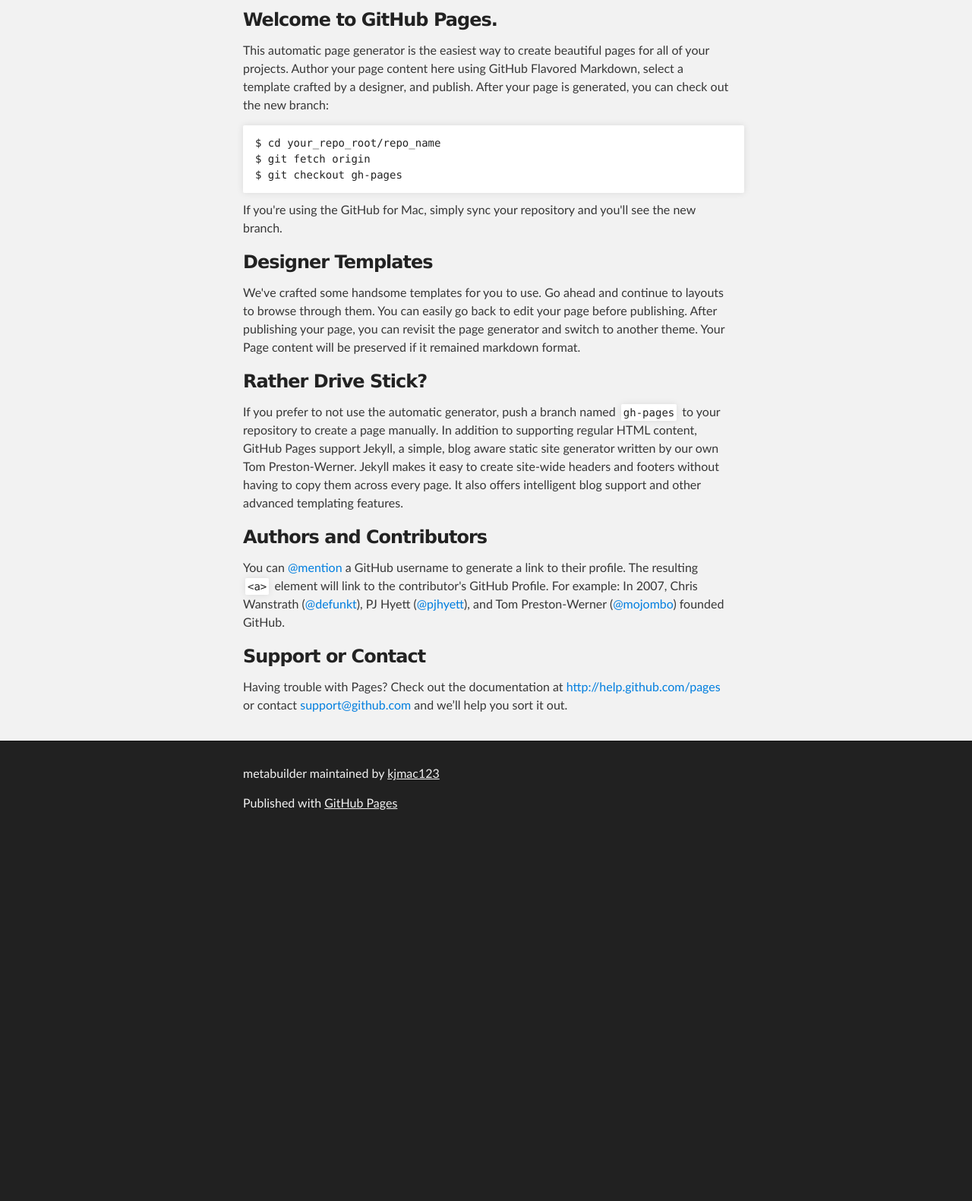
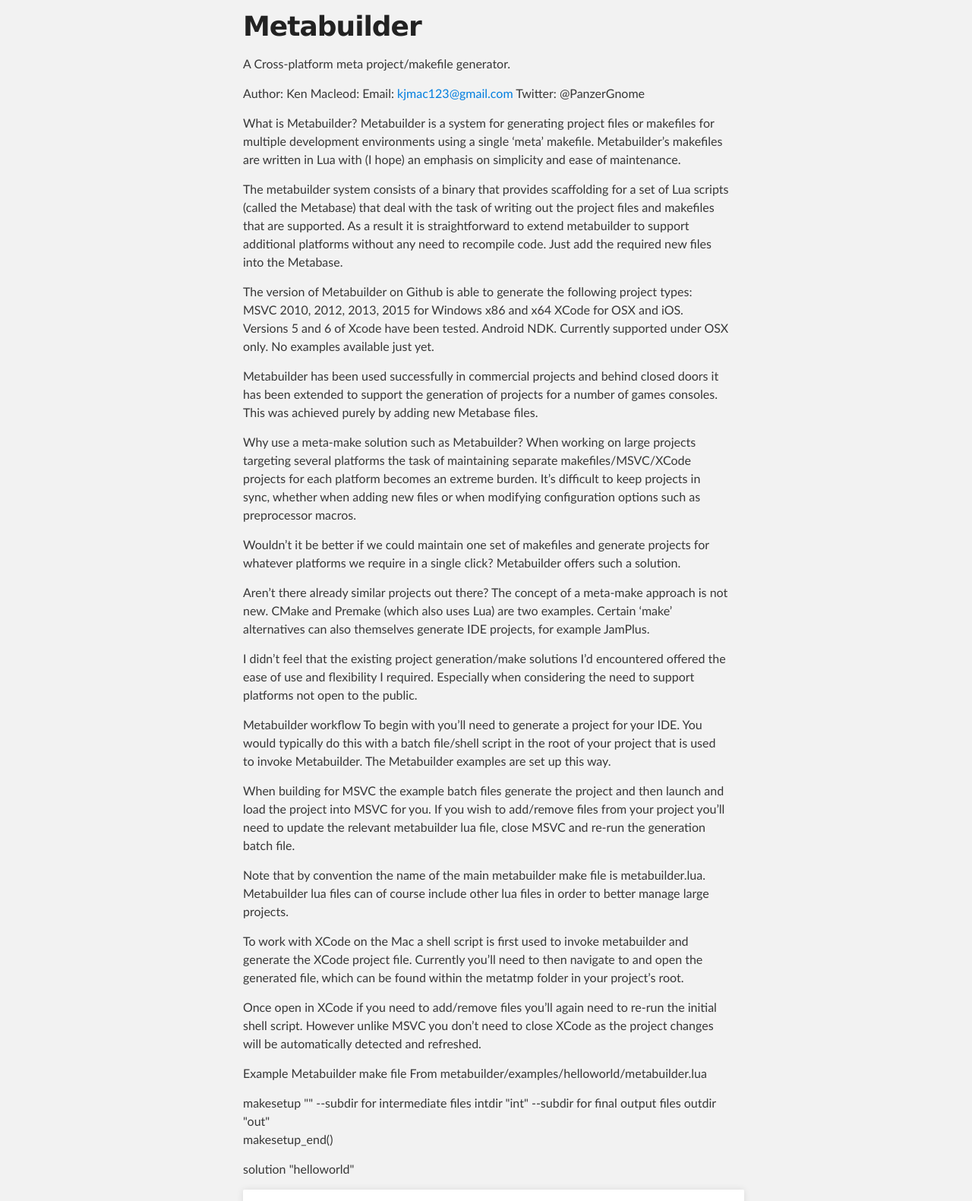
Before and after one commit to kjmac123/metabuilder, a plain HTML site: page index.html in a window 1280 px wide. Shown: the part 216-1797 px from the top of the page at 76% size. Before the commit the page ends 1320 px from the top, so only its background shows below. Drawn offline with Linux system fonts and the light colour scheme.

```diff
--- a/index.html
+++ b/index.html
@@ -2,9 +2,9 @@
 <html>
 
   <head>
-    <meta charset='utf-8' />
-    <meta http-equiv="X-UA-Compatible" content="chrome=1" />
-    <meta name="description" content="metabuilder : " />
+    <meta charset='utf-8'>
+    <meta http-equiv="X-UA-Compatible" content="chrome=1">
+    <meta name="description" content="metabuilder : ">
 
     <link rel="stylesheet" type="text/css" media="screen" href="stylesheets/stylesheet.css">
 
@@ -31,37 +31,116 @@
     <!-- MAIN CONTENT -->
     <div id="main_content_wrap" class="outer">
       <section id="main_content" class="inner">
-        <h3>
-<a name="welcome-to-github-pages" class="anchor" href="#welcome-to-github-pages"><span class="octicon octicon-link"></span></a>Welcome to GitHub Pages.</h3>
+        <h1>
+<a id="metabuilder" class="anchor" href="#metabuilder" aria-hidden="true"><span class="octicon octicon-link"></span></a>Metabuilder</h1>
 
-<p>This automatic page generator is the easiest way to create beautiful pages for all of your projects. Author your page content here using GitHub Flavored Markdown, select a template crafted by a designer, and publish. After your page is generated, you can check out the new branch:</p>
+<p>A Cross-platform meta project/makefile generator.</p>
 
-<pre><code>$ cd your_repo_root/repo_name
-$ git fetch origin
-$ git checkout gh-pages
+<p>Author: Ken Macleod:
+Email: <a href="mailto:kjmac123@gmail.com">kjmac123@gmail.com</a>
+Twitter: @PanzerGnome</p>
+
+<p>What is Metabuilder?
+Metabuilder is a system for generating project files or makefiles for multiple development environments using a single ‘meta’ makefile. Metabuilder’s makefiles are written in Lua with (I hope) an emphasis on simplicity and ease of maintenance.</p>
+
+<p>The metabuilder system consists of a binary that provides scaffolding for a set of Lua scripts (called the Metabase) that deal with the task of writing out the project files and makefiles that are supported. As a result it is straightforward to extend metabuilder to support additional platforms without any need to recompile code. Just add the required new files into the Metabase.</p>
+
+<p>The version of Metabuilder on Github is able to generate the following project types:
+MSVC 2010, 2012, 2013, 2015 for Windows x86 and x64
+XCode for OSX and iOS. Versions 5 and 6 of Xcode have been tested.
+Android NDK. Currently supported under OSX only. No examples available just yet.</p>
+
+<p>Metabuilder has been used successfully in commercial projects and behind closed doors it has been extended to support the generation of projects for a number of games consoles. This was achieved purely by adding new Metabase files. </p>
+
+<p>Why use a meta-make solution such as Metabuilder?
+When working on large projects targeting several platforms the task of maintaining separate makefiles/MSVC/XCode projects for each platform becomes an extreme burden. It’s difficult to keep projects in sync, whether when adding new files or when modifying configuration options such as preprocessor macros.</p>
+
+<p>Wouldn’t it be better if we could maintain one set of makefiles and generate projects for whatever platforms we require in a single click? Metabuilder offers such a solution.</p>
+
+<p>Aren’t there already similar projects out there?
+The concept of a meta-make approach is not new. CMake and Premake (which also uses Lua) are two examples. Certain ‘make’ alternatives can also themselves generate IDE projects, for example JamPlus.</p>
+
+<p>I didn’t feel that the existing project generation/make solutions I’d encountered offered the ease of use and flexibility I required. Especially when considering the need to support platforms not open to the public.</p>
+
+<p>Metabuilder workflow
+To begin with you’ll need to generate a project for your IDE. You would typically do this with a batch file/shell script in the root of your project that is used to invoke Metabuilder. The Metabuilder examples are set up this way. </p>
+
+<p>When building for MSVC the example batch files generate the project and then launch and load the project into MSVC for you. If you wish to add/remove files from your project you’ll need to update the relevant metabuilder lua file, close MSVC and re-run the generation batch file.</p>
+
+<p>Note that by convention the name of the main metabuilder make file is metabuilder.lua. Metabuilder lua files can of course include other lua files in order to better manage large projects.</p>
+
+<p>To work with XCode on the Mac a shell script is first used to invoke metabuilder and generate the XCode project file. Currently you’ll need to then navigate to and open the generated file, which can be found within the metatmp folder in your project’s root.</p>
+
+<p>Once open in XCode if you need to add/remove files you’ll again need to re-run the initial shell script. However unlike MSVC you don’t need to close XCode as the project changes will be automatically detected and refreshed.</p>
+
+<p>Example Metabuilder make file
+From metabuilder/examples/helloworld/metabuilder.lua</p>
+
+<p>makesetup ""
+    --subdir for intermediate files
+    intdir "int"
+    --subdir for final output files
+    outdir "out"<br>
+makesetup_end()</p>
+
+<p>solution "helloworld"</p>
+
+<pre><code>--Currently metabuilder supports only a single target per solution
+target "helloworld"
+    --this is an application (as opposed to a staticlib for example)
+    target_type "app"
+
+    --Additional makefiles for libraries we need to build and link against
+    depends("hellolib", "../hellolib/metabuilder.lua")
+
+    includedirs
+    {
+        "../hellolib",
+    }
+
+    --This is the list of files to build.
+    --Note that for each source file added metabuilder will automatically
+    --add any .h or .inl files found with a matching name
+    files
+    {
+        "main.cpp"
+    }
+
+    --A current metabuilder quirk is that any build configurations you
+    --wish to have must be at least stubbed out like this in all your
+    --make files.
+    --This is because there's no concept of a mapping table to use if
+    --one of your libraries has a 'missing' build configuration.
+    config "Debug"
+    config_end()
+
+    config "Release"
+    config_end()
+
+    config "Profile"
+    config_end()
+
+    config "Master"
+    config_end()
+
+target_end()
 </code></pre>
 
-<p>If you're using the GitHub for Mac, simply sync your repository and you'll see the new branch.</p>
+<p>solution_end()</p>
 
-<h3>
-<a name="designer-templates" class="anchor" href="#designer-templates"><span class="octicon octicon-link"></span></a>Designer Templates</h3>
+<p>Example projects
+Please see the metabuilder/examples folder for example projects. In the future documentation for the examples will be added into each folder.</p>
 
-<p>We've crafted some handsome templates for you to use. Go ahead and continue to layouts to browse through them. You can easily go back to edit your page before publishing. After publishing your page, you can revisit the page generator and switch to another theme. Your Page content will be preserved if it remained markdown format.</p>
+<p>Currently the examples are rather simplistic, more involved ones will be added.</p>
 
-<h3>
-<a name="rather-drive-stick" class="anchor" href="#rather-drive-stick"><span class="octicon octicon-link"></span></a>Rather Drive Stick?</h3>
+<p>The Metabase
+If you wish to modify/examine the Metabase Lua files they can be found in metabuilder/metabase</p>
 
-<p>If you prefer to not use the automatic generator, push a branch named <code>gh-pages</code> to your repository to create a page manually. In addition to supporting regular HTML content, GitHub Pages support Jekyll, a simple, blog aware static site generator written by our own Tom Preston-Werner. Jekyll makes it easy to create site-wide headers and footers without having to copy them across every page. It also offers intelligent blog support and other advanced templating features.</p>
-
-<h3>
-<a name="authors-and-contributors" class="anchor" href="#authors-and-contributors"><span class="octicon octicon-link"></span></a>Authors and Contributors</h3>
-
-<p>You can <a href="https://github.com/blog/821" class="user-mention">@mention</a> a GitHub username to generate a link to their profile. The resulting <code>&lt;a&gt;</code> element will link to the contributor's GitHub Profile. For example: In 2007, Chris Wanstrath (<a href="https://github.com/defunkt" class="user-mention">@defunkt</a>), PJ Hyett (<a href="https://github.com/pjhyett" class="user-mention">@pjhyett</a>), and Tom Preston-Werner (<a href="https://github.com/mojombo" class="user-mention">@mojombo</a>) founded GitHub.</p>
-
-<h3>
-<a name="support-or-contact" class="anchor" href="#support-or-contact"><span class="octicon octicon-link"></span></a>Support or Contact</h3>
-
-<p>Having trouble with Pages? Check out the documentation at <a href="http://help.github.com/pages">http://help.github.com/pages</a> or contact <a href="mailto:support@github.com">support@github.com</a> and we’ll help you sort it out.</p>
+<p>And finally
+This document, and metabuilder itself, remain a work in progress. I’ll try and tidy up and document things as soon as I’m able.
+Documentation for the metabuilder syntax is obviously needed but will take a little time to write up.
+The code for the metabuilder binary is <em>not</em> a shining example of the ultimate in C++ excellence. It was written quickly in order to urgently fill a very real need. With things calming down a little now I should be able to revisit and tidy things up.
+That said very few changes to the C++ code have been necessary after metabuilder started being used ‘for real’ so things can’t be that bad!</p>
       </section>
     </div>
 
--- a/stylesheets/stylesheet.css
+++ b/stylesheets/stylesheet.css
@@ -201,12 +201,14 @@ ul, ol, dl {
 }
 
 ul {
-  list-style: inside;
+  list-style-position: inside;
+  list-style: disc;
   padding-left: 20px;
 }
 
 ol {
-  list-style: decimal inside;
+  list-style-position: inside;
+  list-style: decimal;
   padding-left: 20px;
 }
 
```
Also changed, not shown: params.json (+1 -1 lines), images/bg_hr.png, images/blacktocat.png, images/icon_download.png, images/sprite_download.png.
